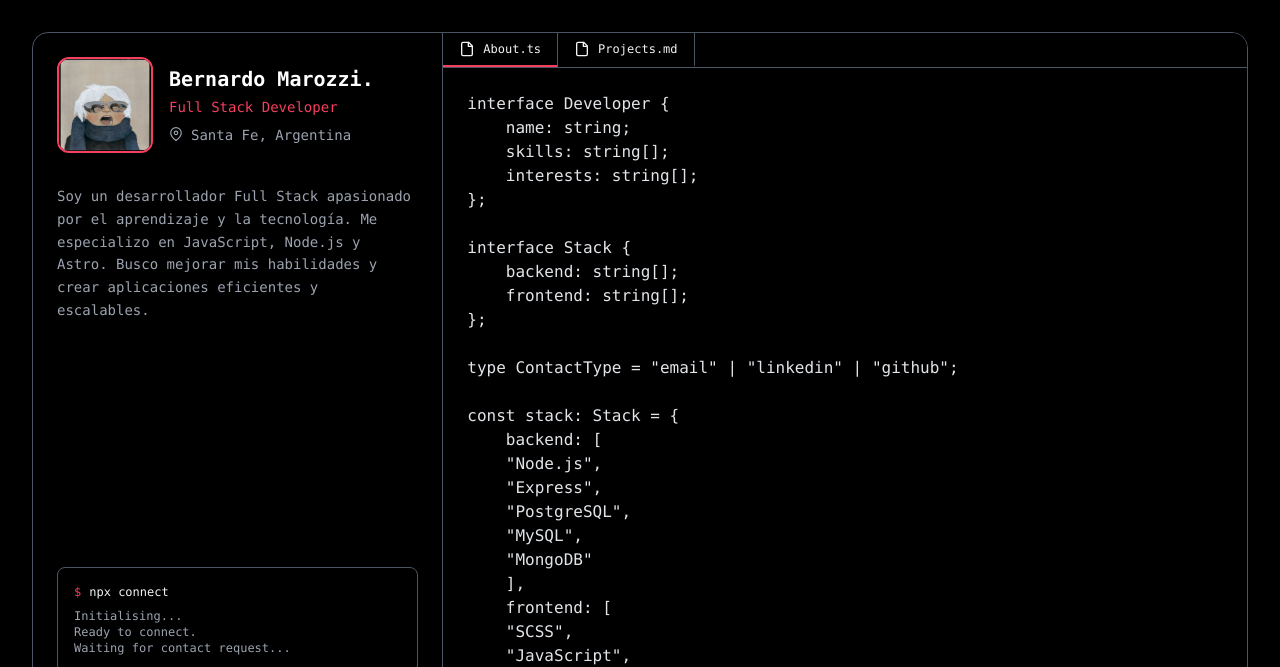
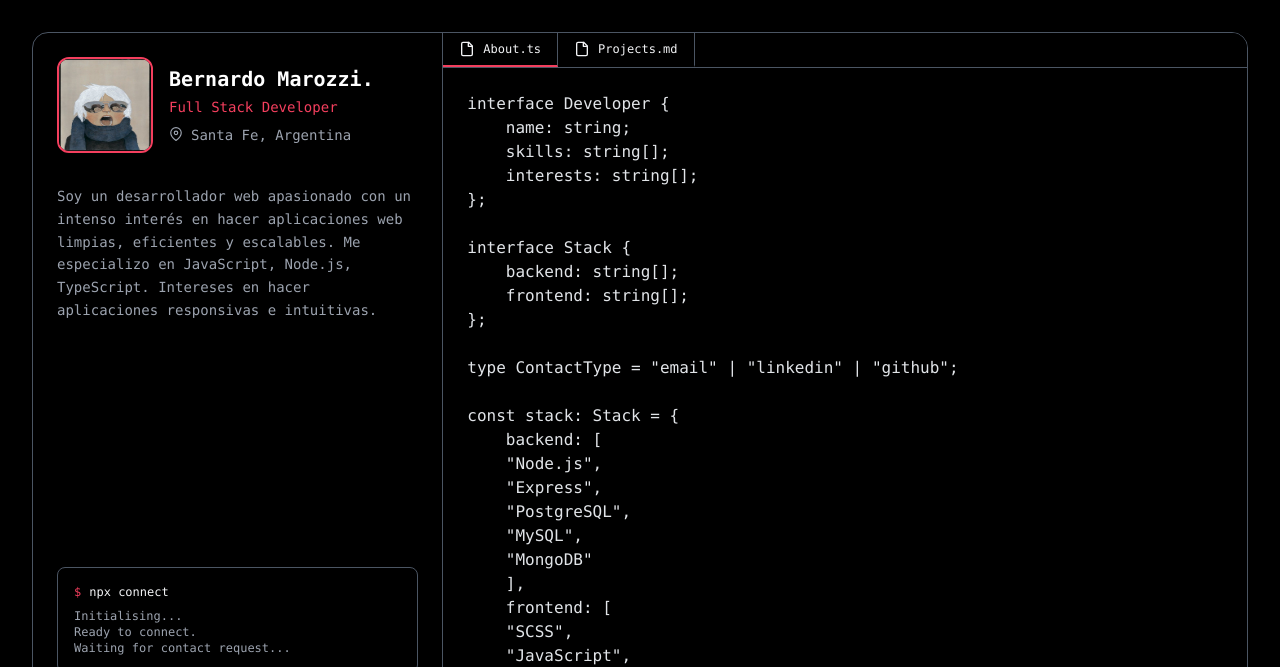
Before and after one commit to EmeTeBe/Portfolio-Ber, an Astro site: page / in a window 1280 px wide. Shown: the top 667 px of the page. Built offline with nearby package versions, Linux system fonts and the light colour scheme; Astro itself is replaced by a stand-in of ours; code samples lack their colours.

Commit message:
cambio de descripcion

```diff
--- a/src/components/Profile.astro
+++ b/src/components/Profile.astro
@@ -6,7 +6,7 @@ const profile = {
   name: "Bernardo Marozzi.",
   role: "Full Stack Developer",
   location: "Santa Fe, Argentina",
-  description: "Soy un desarrollador Full Stack apasionado por el aprendizaje y la tecnología. Me especializo en JavaScript, Node.js y Astro. Busco mejorar mis habilidades y crear aplicaciones eficientes y escalables."
+  description: "Soy un desarrollador web apasionado con un intenso interés en hacer aplicaciones web limpias, eficientes y escalables. Me especializo en JavaScript, Node.js, TypeScript. Intereses en hacer aplicaciones responsivas e intuitivas."
 };
 
 ---
```
